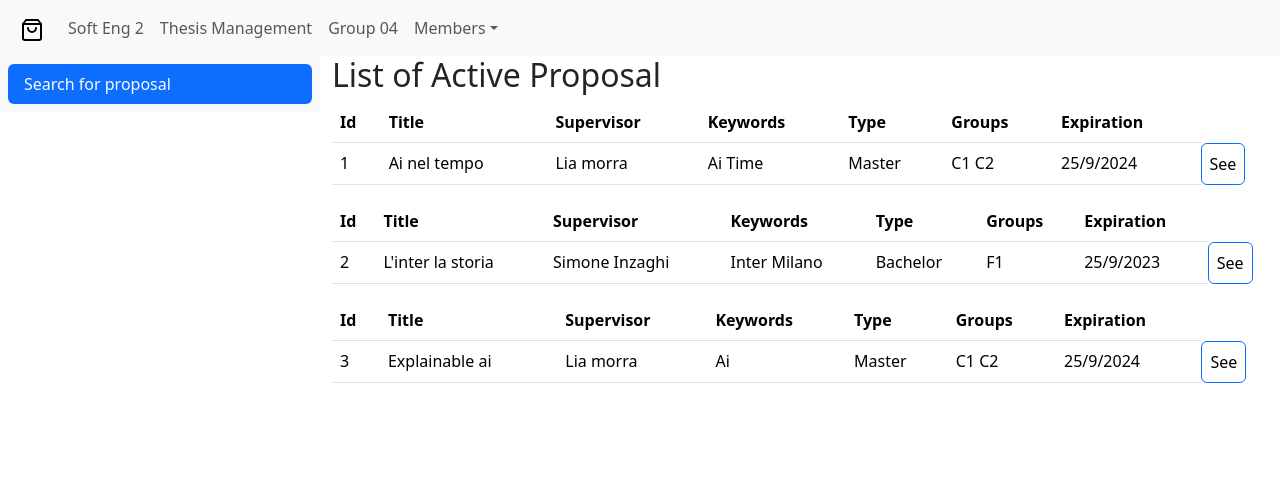
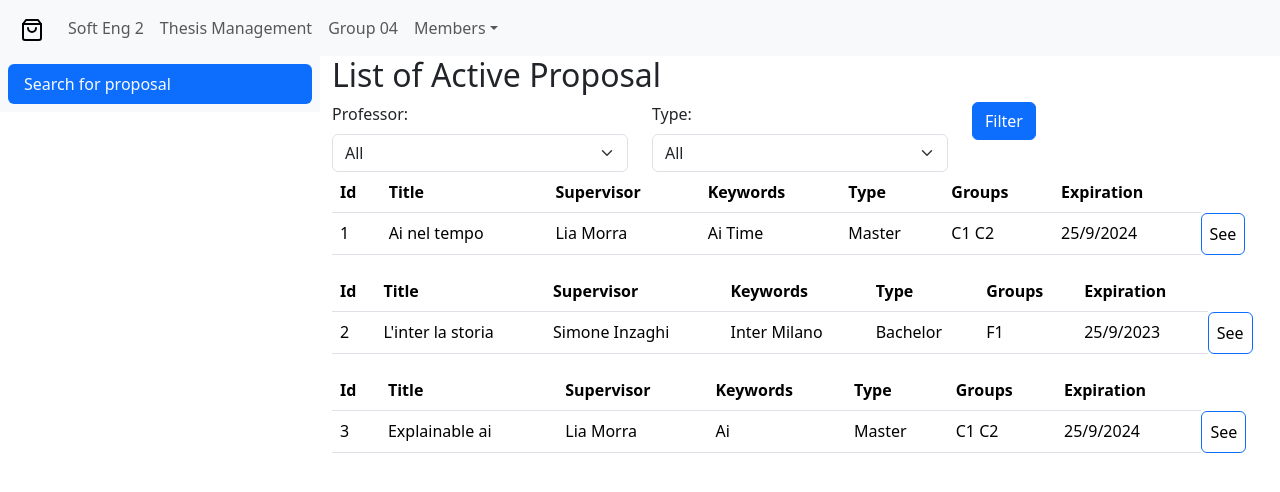
Before and after one commit to Nicolfo/thesis-management, a React (Create React App) app in the folder frontend/: page / in a window 1280 px wide. Both pictures are taken after a click on the button "Search for proposal". Shown: the top 492 px of the page. Built offline with nearby package versions, Linux system fonts and the light colour scheme.

Commit message:
update search bar

```diff
--- a/frontend/src/App.js
+++ b/frontend/src/App.js
@@ -15,8 +15,9 @@ function Content(props) {
   const path = useLocation().pathname.toString();
   switch (path) {                                //add to this switch-case your content (defined in the Content folder)
     case "/":
+      return <b>Home page</b>
     case "/search-for-proposal":
-      return <ProposalList listOfProposal={props.listOfProposal} setProposalSelected={props.setProposalSelected}></ProposalList>
+      return <ProposalList filterProposals={props.filterProposals} listOfProposal={props.listOfProposal} setProposalSelected={props.setProposalSelected}></ProposalList>
     case "/see-proposal":
       return <RenderProposal listOfProposal={props.listOfProposal} proposalSelected={props.proposalSelected}></RenderProposal>
 
@@ -29,18 +30,54 @@ function App() {
 
   const [clickOnProposal, setClickOnProposal] = useState(0);
 
+
 //MOCK DATA
-  let pro1 = [1, "Ai nel tempo", "Lia morra", ["Antonio", "Gianni"], ["Ai", "Time"], "Master", ["C1", "C2"], "Nel tempo bla bla", "ai2", "No notes", "25/9/2024"]
+  let pro1 = [1, "Ai nel tempo", "Lia Morra", ["Antonio", "Gianni"], ["Ai", "Time"], "Master", ["C1", "C2"], "Nel tempo bla bla", "ai2", "No notes", "25/9/2024"]
   let pro2 = [2, "L'inter la storia", "Simone Inzaghi", ["Adriano", "Milito"], ["Inter", "Milano"], "Bachelor", "F1", "La storia dell'inter nel 2010", "scienze motorie 1", "No notes", "25/9/2023"]
-  let pro3 = [3, "Explainable ai", "Lia morra", ["Antonio"], "Ai", "Master", ["C1", "C2"], "The challenge of the new era", "ai2", "No notes", "25/9/2024"]
+  let pro3 = [3, "Explainable ai", "Lia Morra", ["Antonio"], "Ai", "Master", ["C1", "C2"], "The challenge of the new era", "ai2", "No notes", "25/9/2024"]
   let proposalList = [pro1, pro2, pro3];
   let professorsList = ["Lia Morra", "Simone Inzaghi", "Marco", "Giardini", "Feroce"]
+  const listOfFilters = ["Professor", "Type"];
+  const correspondingFields = [2,5]
+  const [listOfProposal, setListOfProposal] = useState(proposalList)
+  const [listOfSupervisors, setListOfSupervisors] = useState(professorsList)
+  const [filteredProposals, setFilteredProposals] = useState(listOfProposal)
+
+function filterProposals(filters){
+  let index = 0;
+
+  // this function doesn't work
+  setFilteredProposals(listOfProposal)
+
+  let noFilterSelected = true;
+
+  for(const filterx  of filters){
+
+    if(filterx === "All"){
+    }else {
+
+      noFilterSelected = false
+      let xfilteredProposals = filteredProposals.filter((proposal , i) => {
+        if (Array.isArray(proposal[correspondingFields[index]])){
+
+          return (proposal[correspondingFields[index]].includes(filterx))
+
+        }else{
+          return(proposal[correspondingFields[index]] == filterx)}
+      })
+      setFilteredProposals(xfilteredProposals)
+    }
+    index++
+    }
+
+    if(noFilterSelected){
+      setFilteredProposals(listOfProposal)
+    }
+  }
 
 
 
 
-  const [listOfProposal, setListOfProposal] = useState(proposalList)
-  const [listOfSupervisors, setListOfSupervisors] = useState(professorsList)
 
   const [proposalSelected, setProposalSelected] = useState(0);
   const searchForProposalClicked = () => {
@@ -56,13 +93,13 @@ function App() {
 
     /*
     getAllProposal()
-          .then((list)=> { setListOfProposal(list);})
+          .then((list)=> { setListOfProposal(list); filteredProposals = listOfProposal})
 
     getAllSupervisors
           .then((list) => {setListOfSupervisors(list);})
           */
-
-      console.log("api called")
+    setFilteredProposals(listOfProposal)
+    console.log("api called")
     console.log(clickOnProposal)
 
 
@@ -78,7 +115,7 @@ function App() {
             <SideBar searchForProposalClicked={searchForProposalClicked}>
             </SideBar>
             <div className="col-9">
-              <Content listOfProposal={listOfProposal} setProposalSelected={setProposalSelected} proposalSelected={proposalSelected}>
+              <Content filterProposals={filterProposals} listOfProposal={filteredProposals} setProposalSelected={setProposalSelected} proposalSelected={proposalSelected}>
               </Content>
             </div>
           </Router>
--- a/frontend/src/Content/ProposalList.jsx
+++ b/frontend/src/Content/ProposalList.jsx
@@ -1,6 +1,7 @@
 import Table from 'react-bootstrap/Table';
-import {Button} from "react-bootstrap";
+import {Button, Col, Form, FormGroup, FormLabel, Row} from "react-bootstrap";
 import {useNavigate} from 'react-router-dom';
+import {useState} from "react";
 
 function ProposalList(props){
     const navigate = useNavigate();
@@ -21,6 +22,7 @@ function ProposalList(props){
 
         <div>
             <h2>List of Active Proposal</h2>
+            <SearchBar filterProposals={props.filterProposals}></SearchBar>
 
 
             {shortProposal.map((proposal, index)=>{
@@ -70,4 +72,60 @@ function ProposalList(props){
     );
 }
 
+
+
+function SearchBar(props){
+    let professorsList = ["Lia Morra", "Simone Inzaghi", "Marco", "Giardini", "Feroce"]
+    let typeList = ["Bachelor", "Master"]
+    const [professor, setProfessor] = useState("All");
+    const [type, setType] = useState("All")
+
+    return(
+        <FormGroup>
+            <Row>
+                <Col>
+                    <FormLabel>Professor:</FormLabel>
+                    <Form.Select name="type" value={professor} onChange={(e) => setProfessor(e.target.value)}>
+                        <option>All</option>
+
+                        {professorsList.map((e,i) => {
+
+                            return(
+                                <option> {e}</option>
+                            )
+                        })}
+
+
+                    </Form.Select>
+
+                </Col>
+
+                <Col>
+                    <FormLabel>Type:</FormLabel>
+                    <Form.Select name="type" value={type} onChange={(e) => setType(e.target.value)}>
+                        <option>All</option>
+                        {typeList.map((e,i) => {
+
+                            return(
+                                <option> {e}</option>
+                            )
+                        })}
+
+
+                    </Form.Select>
+
+                </Col>
+
+                <Col><Button onClick={()=> {let arr = [professor, type]; props.filterProposals(arr);}}>Filter</Button></Col>
+
+
+            </Row>
+
+
+        </FormGroup>
+
+    );
+
+
+}
 export default ProposalList;
--- a/frontend/src/Content/RenderProposal.jsx
+++ b/frontend/src/Content/RenderProposal.jsx
@@ -1,6 +1,7 @@
 import {map} from "react-bootstrap/ElementChildren";
-import {Button} from "react-bootstrap";
+import {Form, Button, Col, FormGroup, FormLabel, Row} from "react-bootstrap";
 import {useNavigate} from 'react-router-dom';
+import {useState} from "react";
 
 
 function RenderProposal(props){
@@ -39,4 +40,7 @@ function RenderProposal(props){
 
 }
 
+
+
+
 export default RenderProposal
```
